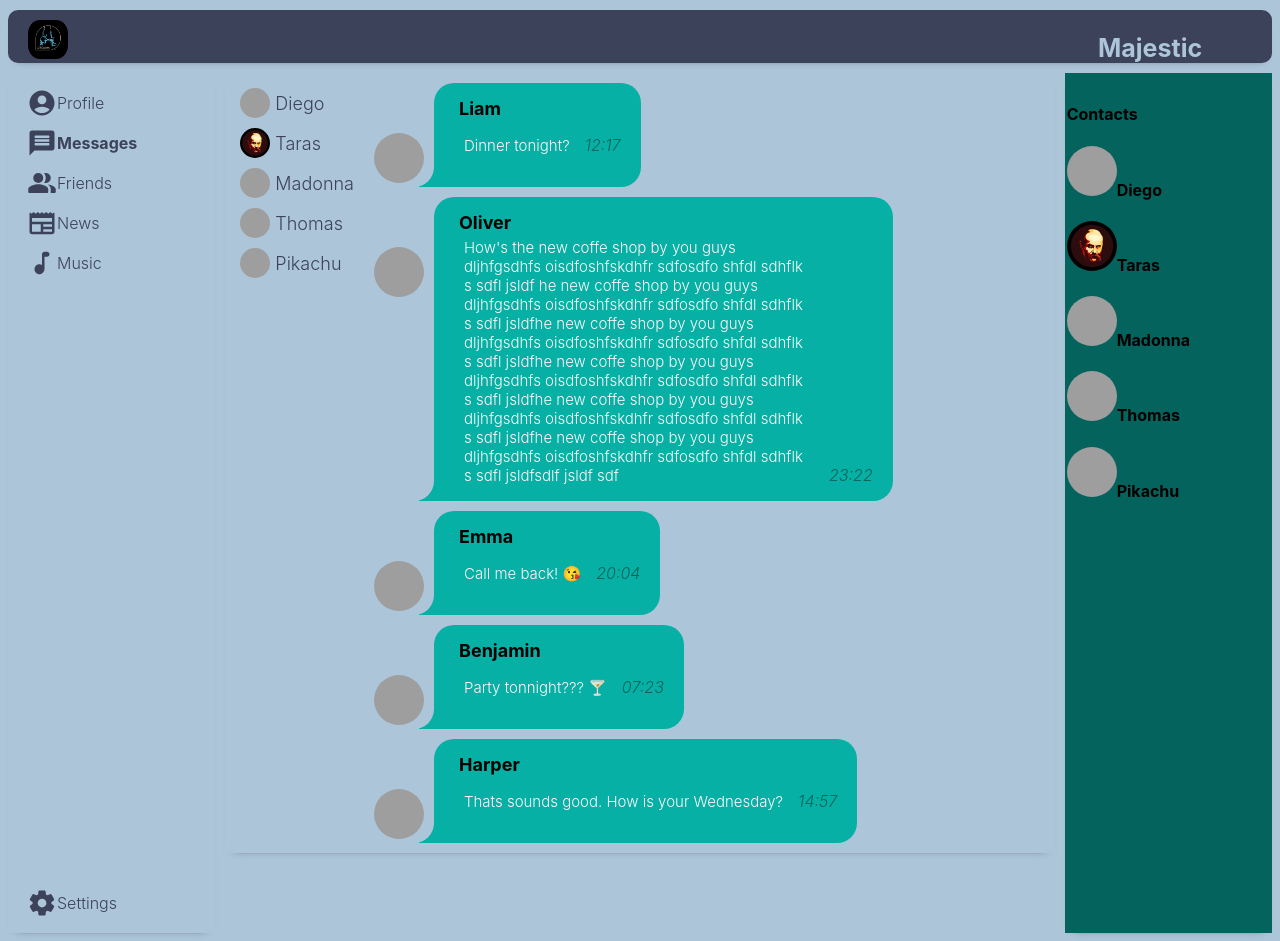
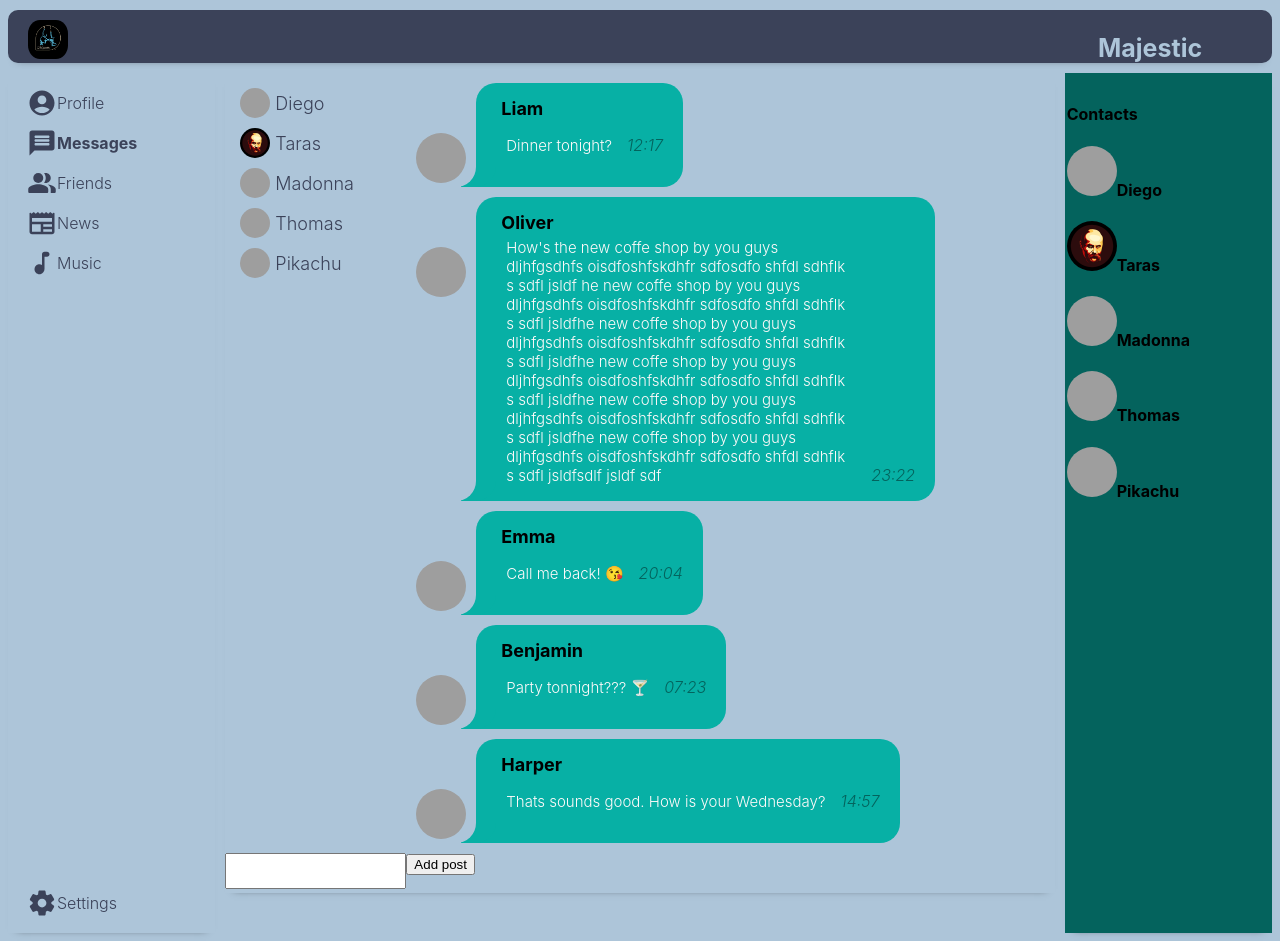
Before and after one commit to Bogdan-Mykhailov/social_network_ts, a React (Create React App) app: page /dialogs in a window 1280 px wide. Built offline with nearby package versions, Linux system fonts and the light colour scheme; grey boxes are pictures that could not be loaded.

Commit message:
all fixed finish 40 lesson
Signed-off-by: Bogdan <bogdan_mykhailov@icloud.com>

```diff
--- a/src/App.tsx
+++ b/src/App.tsx
@@ -25,27 +25,35 @@ const App = (props: AppProps) => {
   return (
     <div className='app-wrapper'>
       <Header/>
-        <SideBar contactsData={props.store._state.dialogsPage.dialogsData}/>
+      <SideBar contactsData={props.store.getState().dialogsPage.dialogsData}/>
       <Navigation/>
       <div className='app-wrapper-content'>
         <Routes>
           <Route path='/*' element={<Profile posts={props.state.profilePage.postsData}
                                              newPostText={props.state.profilePage.newPostText}
                                              dispatch={props.store.dispatch.bind(props.store)}/>}/>
+
           <Route path='/profile/*' element={<Profile posts={props.state.profilePage.postsData}
                                                      newPostText={props.state.profilePage.newPostText}
                                                      dispatch={props.store.dispatch.bind(props.store)}/>}/>
+
           <Route path='/dialogs/*' element={<Dialog dialogs={props.state.dialogsPage.dialogsData}
-                                                      messages={props.state.dialogsPage.messageData}/>}/>
-            <Route path='/news/*' element={<News/>}/>
-            <Route path='/music/*' element={<Music/>}/>
-            <Route path='/settings/*' element={<Settings/>}/>
-            <Route path='/friends/*' element={<Friends/>}/>
+                                                    messages={props.state.dialogsPage.messageData}
+                                                    newMessage={props.state.dialogsPage.newMessage}
+                                                    dispatch={props.store.dispatch.bind(props.store)}
+
+          />}/>
+          <Route path='/news/*'
+                 element={<News/>}/>
+          <Route path='/music/*'
+                 element={<Music/>}/>
+          <Route path='/settings/*'
+                 element={<Settings/>}/>
+          <Route path='/friends/*'
+                 element={<Friends/>}/>
         </Routes>
-
       </div>
     </div>
-
   )
 }
 
--- a/src/Redux/State.tsx
+++ b/src/Redux/State.tsx
@@ -1,7 +1,9 @@
+import {strict} from "assert";
+
 export type DialogsDataType = {
   id: number,
   name: string,
-  avatar: string
+  avatar: string,
 }
 export type MessagesDataType = {
   id: number,
@@ -22,6 +24,7 @@ export type ProfilePageType = {
 export type DialogsPageType = {
   dialogsData: DialogsDataType[]
   messageData: MessagesDataType[]
+  newMessage: string
 }
 export type RootStateType = {
   profilePage: ProfilePageType
@@ -37,16 +40,34 @@ export type StoreType = {
 }
 
 export type ActionsTypes =
-  AddPostActionType |
-  UpdatePostActionType
+  ReturnType<typeof addPostAC> |
+  ReturnType<typeof updateNewPostTextAC> |
+  ReturnType<typeof addMessageAC> |
+  ReturnType<typeof updateNewMessageTextAC>
 
-type AddPostActionType = {
-  type: 'ADD-POST'
-  postText: string
+export const addPostAC = () => {
+  return {
+    type: "ADD-POST"
+  } as const
 }
-type UpdatePostActionType = {
-  type: 'UPDATE-NEW-POST-TEXT'
-  newText: string
+export const updateNewPostTextAC = (newText: string) => {
+  return {
+    type: "UPDATE-NEW-POST-TEXT",
+    newText: newText
+  } as const
+}
+
+export const addMessageAC = () => {
+  return {
+    type: "ADD-MESSAGE"
+  } as const
+}
+
+export const updateNewMessageTextAC = (newMessage: string) => {
+  return {
+    type: "UPDATE-NEW-MESSAGE-TEXT",
+    newMessage: newMessage
+  } as const
 }
 
 const store: StoreType = {
@@ -102,7 +123,8 @@ const store: StoreType = {
           avatar: 'https://cdn.pixabay.com/photo/2021/10/13/11/29/girl-6706267__340.jpg',
           time: '14:57'
         },
-      ]
+      ],
+      newMessage: '',
     },
     // sideBar{}
   },
@@ -123,14 +145,32 @@ const store: StoreType = {
     if (action.type === 'ADD-POST') {
       const newPost: PostDataType = {
         id: new Date().getTime(),
-        message: action.postText,
+        message: this._state.profilePage.newPostText,
         count: 0
       };
       this._state.profilePage.postsData.push(newPost);
       this._state.profilePage.newPostText = ''
       this._onChange();
-    } else if (action.type === 'UPDATE-NEW-POST-TEXT') {
+    }
+    else if (action.type === 'UPDATE-NEW-POST-TEXT') {
       this._state.profilePage.newPostText = action.newText;
+      this._onChange();
+    }
+
+    else if (action.type === "ADD-MESSAGE") {
+      const newMessage: MessagesDataType = {
+        id: new Date().getTime(),
+        message: this._state.dialogsPage.newMessage,
+        name: '',
+        avatar: '',
+        time: ''
+      };
+      this._state.dialogsPage.messageData.push(newMessage);
+      this._state.dialogsPage.newMessage = ''
+      this._onChange();
+    }
+    else if (action.type === "UPDATE-NEW-MESSAGE-TEXT") {
+      this._state.dialogsPage.newMessage = action.newMessage;
       this._onChange();
     }
   }
--- a/src/RerenderEntireTree.tsx
+++ b/src/RerenderEntireTree.tsx
@@ -10,7 +10,8 @@ export const RerenderEntireTree = () => {
       <App store={store}
            state={store.getState()}
            dispatch={store.dispatch.bind(store)}
-           newPostText={store.getState().profilePage.newPostText}/>
+           newPostText={store.getState().profilePage.newPostText}
+      />
     </BrowserRouter>,
     document.getElementById('root')
   );
--- a/src/components/Dialogs/Dialog.tsx
+++ b/src/components/Dialogs/Dialog.tsx
@@ -1,13 +1,23 @@
-import React from "react";
+import React, {ChangeEvent, KeyboardEvent, useState} from "react";
 import {NavLink} from "react-router-dom";
 import classes from './Dialogs.module.css'
 import DialogItem from "./DialogItem/DialogItem";
 import Message from './Message/Message'
-import { DialogsDataType, MessagesDataType } from "../../Redux/State";
+import {
+  ActionsTypes,
+  addMessageAC,
+  addPostAC,
+  DialogsDataType,
+  MessagesDataType,
+  updateNewMessageTextAC,
+  updateNewPostTextAC
+} from "../../Redux/State";
 
 type DialogsPropsType = {
   dialogs: DialogsDataType[]
   messages: MessagesDataType[]
+  dispatch: (action: ActionsTypes) => void
+  newMessage: string
 }
 
 const Dialog = (props: DialogsPropsType) => {
@@ -17,6 +27,20 @@ const Dialog = (props: DialogsPropsType) => {
 
   let messageDataItem = props.messages.map(i =>
     <Message id={i.id} message={i.message} name={i.name} avatar={i.avatar} time={i.time}/>)
+
+
+  const onClickAddPostButtonHandler = () => {
+    return props.dispatch(addMessageAC())
+  }
+  const onKeyPressHandler = (event: KeyboardEvent<HTMLTextAreaElement>) => {
+    if (event.key === 'Enter') {
+      onClickAddPostButtonHandler()
+    }
+  }
+  const onChangePostHandler = (event: ChangeEvent<HTMLTextAreaElement>) => {
+    return  props.dispatch(updateNewMessageTextAC(event.currentTarget.value))
+  }
+
 
   return (
     <div className={classes.dialogs}>
@@ -28,6 +52,20 @@ const Dialog = (props: DialogsPropsType) => {
           {messageDataItem}
         </div>
       </div>
+
+      <div>
+            <textarea value={props.newMessage}
+                      onChange={onChangePostHandler}
+                      style={{resize: 'none'}}
+                      onKeyPress={onKeyPressHandler}
+                      className={classes.textarea + ' ' + classes.active}/>
+      </div>
+      <div>
+        <button onClick={onClickAddPostButtonHandler} className={classes.add + ' ' + classes.active}>Add post
+        </button>
+      </div>
+
+
     </div>
   );
 }
--- a/src/components/Profile/MyPosts/MyPosts.tsx
+++ b/src/components/Profile/MyPosts/MyPosts.tsx
@@ -1,7 +1,7 @@
 import React, {ChangeEvent, KeyboardEvent} from "react";
 import classes from './MyPosts.module.css'
 import Post from "./Post/Post";
-import state, {ActionsTypes} from "../../../Redux/State";
+import state, {ActionsTypes, addPostAC, updateNewPostTextAC} from "../../../Redux/State";
 import {RerenderEntireTree} from "../../../RerenderEntireTree";
 
 type MyPostsPropsType = {
@@ -18,8 +18,7 @@ type MyPostsProps = {
 const MyPosts = (props: MyPostsProps) => {
   let postDataItem = props.data.map(i => <Post id={i.id} message={i.message} count={i.count}/>)
   const onClickAddPostButtonHandler = () => {
-    props.dispatch({type: "ADD-POST", postText: props.newPostText})
-    RerenderEntireTree()
+    return props.dispatch(addPostAC())
   }
   const onKeyPressHandler = (event: KeyboardEvent<HTMLTextAreaElement>) => {
     if (event.key === 'Enter') {
@@ -27,7 +26,7 @@ const MyPosts = (props: MyPostsProps) => {
     }
   }
   const onChangePostHandler = (event: ChangeEvent<HTMLTextAreaElement>) => {
-    props.dispatch({type: "UPDATE-NEW-POST-TEXT", newText: event.currentTarget.value})
+    return  props.dispatch(updateNewPostTextAC(event.currentTarget.value))
   }
 
   return (
```
Lines whose indentation alone changed are shown as unchanged.
